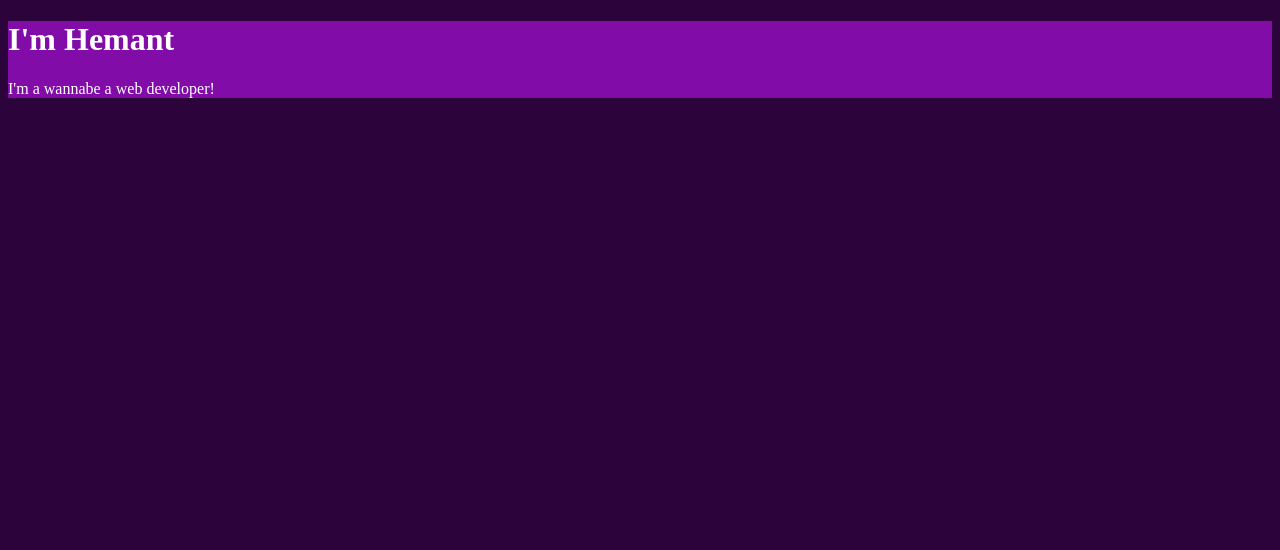
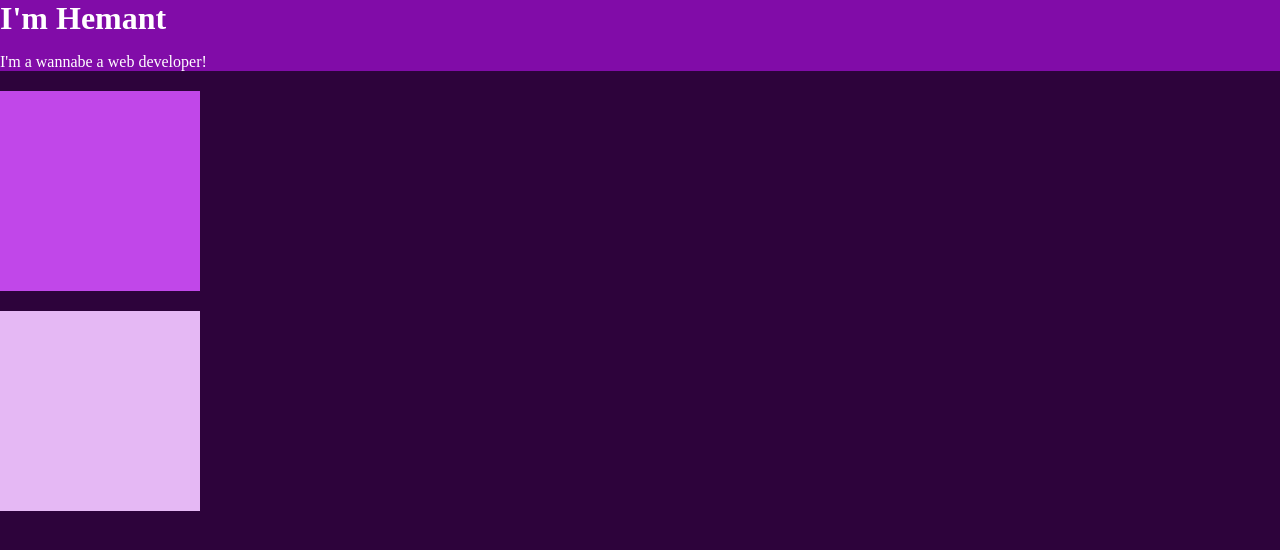
Before and after one commit to HemantDutta/All-About-Web-Dev, a plain HTML site: page IntermediateCSS/stylisedPersonalSite.html in a window 1280 px wide. Drawn offline with Linux system fonts and the light colour scheme.

Commit message:
box model

```diff
--- a/IntermediateCSS/stylisedPersonalSite.html
+++ b/IntermediateCSS/stylisedPersonalSite.html
@@ -9,9 +9,16 @@
 </head>
 <body>
 <!-- div stands for "Content Division Element" -->
-<div class="">
+<div class="topCont">
     <h1>I'm Hemant</h1>
     <p>I'm a wannabe a web developer!</p>
 </div>
+<div class="midCont">
+
+</div>
+<div class="bottomCont">
+
+</div>
+
 </body>
 </html>
--- a/assets/css/styles.css
+++ b/assets/css/styles.css
@@ -1,8 +1,27 @@
 body{
     background-color: #2D033B;
+    margin: 0;
 }
 
-div{
+div.topCont{
     background-color: #810CA8;
     color: white;
 }
+
+h1{
+    margin: 0;
+}
+
+.midCont{
+    background-color: #C147E9;
+}
+
+.bottomCont{
+    background-color: #E5B8F4;
+}
+
+.bottomCont, .midCont {
+    height: 200px;
+    width: 200px;
+    margin-top: 20px;
+}
```
